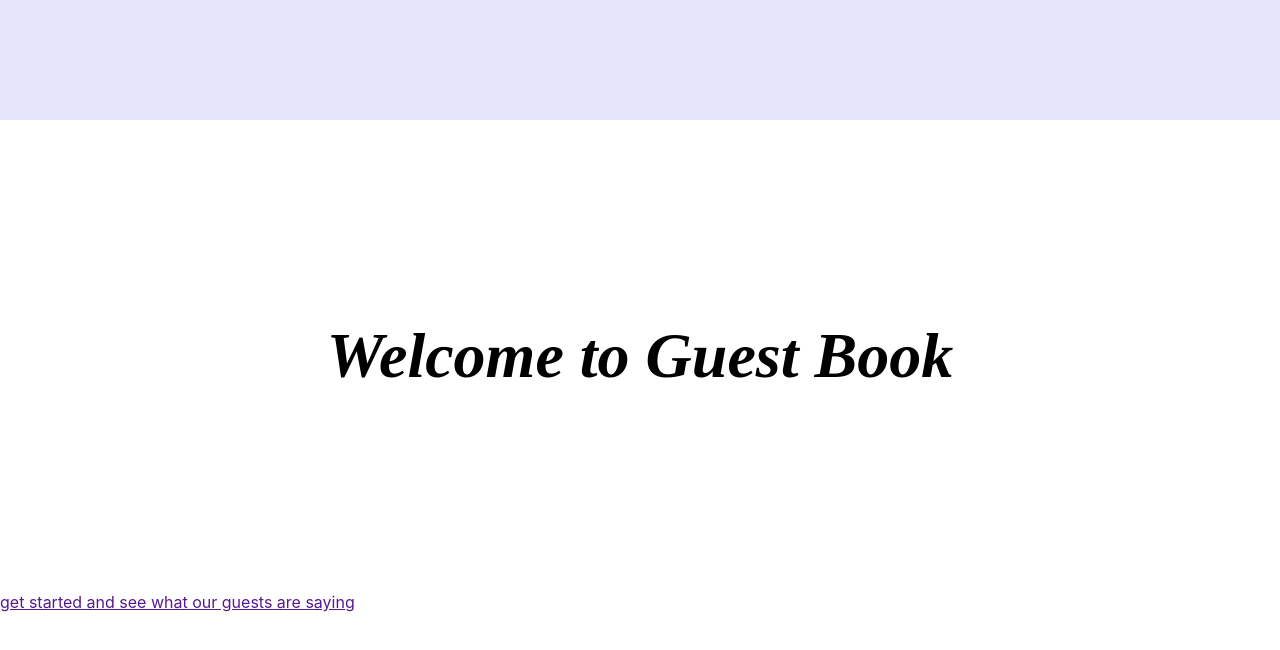
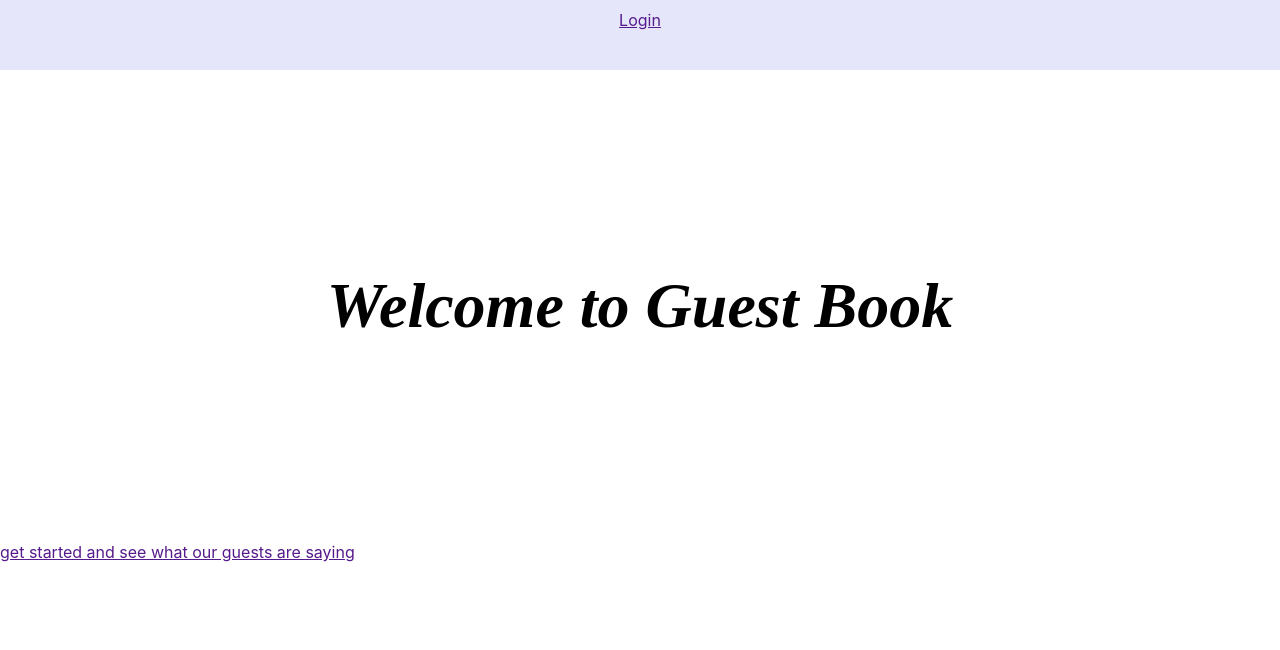
Before and after one commit to LamaIhab/Guestbook, a React (Create React App) app in the folder client/: page /login in a window 1280 px wide. Shown: the top 650 px of the page. Built offline with nearby package versions, Linux system fonts and the light colour scheme.

Commit message:
created login page

```diff
--- a/client/src/App.js
+++ b/client/src/App.js
@@ -3,6 +3,7 @@ import {Link,BrowserRouter as Router,Route,Redirect} from 'react-router-dom';
 
 import Header from './Header'
 import MessagesPage from './MessagesPage'
+import LogInPage from './LogInPage'
 class App extends React.Component {
   state={
     redirect:null
@@ -10,6 +11,10 @@ class App extends React.Component {
   gotoMsgs=()=>{
     this.setState({redirect:'/messages'})
   }
+  logIn=()=>{
+    this.setState({redirect:'/login'})
+
+}
 
 
   render() {
@@ -18,6 +23,7 @@ class App extends React.Component {
       return (
         <Router>
       <Route exact path = "/messages" component = {MessagesPage}/>
+      <Route exact path = "/login" component = {LogInPage}/>
 
       <Redirect to={this.state.redirect}/>
       </Router>
@@ -28,7 +34,7 @@ class App extends React.Component {
     <Router>
 
       <div >
-        <Header />
+        <Header logIn = {this.logIn}/>
         <p style = {message}>Welcome to Guest Book</p>
         <Link onClick={this.gotoMsgs}>get started and see what our guests are saying</Link>
 
--- a/client/src/Header.js
+++ b/client/src/Header.js
@@ -1,13 +1,24 @@
 import React from 'react'
-import {Link} from 'react-router-dom';
+import {Link,BrowserRouter as Router,Route,Redirect} from 'react-router-dom';
+import LogInForm from './LogInForm'
+import SignUpForm from './SignUpForm'
+
 
 export default class Header extends React.Component{
+
     render(){
+
+
+
+
         return(
+            <header style = {headerStyle}>
 
-            <header style={headerStyle}>
+
+            <Link onClick={this.props.logIn}>Login</Link>
 
             </header>
+
 
 
 
@@ -26,5 +37,5 @@ const headerStyle={
     color:'#e5e8e8',
     textAlign:'center',
     padding:'10px',
-    height:100
+    height:50
   }
--- /dev/null
+++ b/client/src/LogInPage.js
@@ -0,0 +1,15 @@
+import React from 'react'
+import LogInForm from './LogInForm'
+import Header from './Header'
+
+export default class LogInPage extends React.Component{
+    render(){
+        return(
+            <div>
+           <Header></Header>
+            <LogInForm />
+            </div>
+
+        )
+    }
+}
--- a/client/src/index.js
+++ b/client/src/index.js
@@ -6,6 +6,7 @@ import App from './App';
 ReactDOM.render(
   <React.StrictMode>
     <App />
+
   </React.StrictMode>,
   document.getElementById('root')
 );
```
